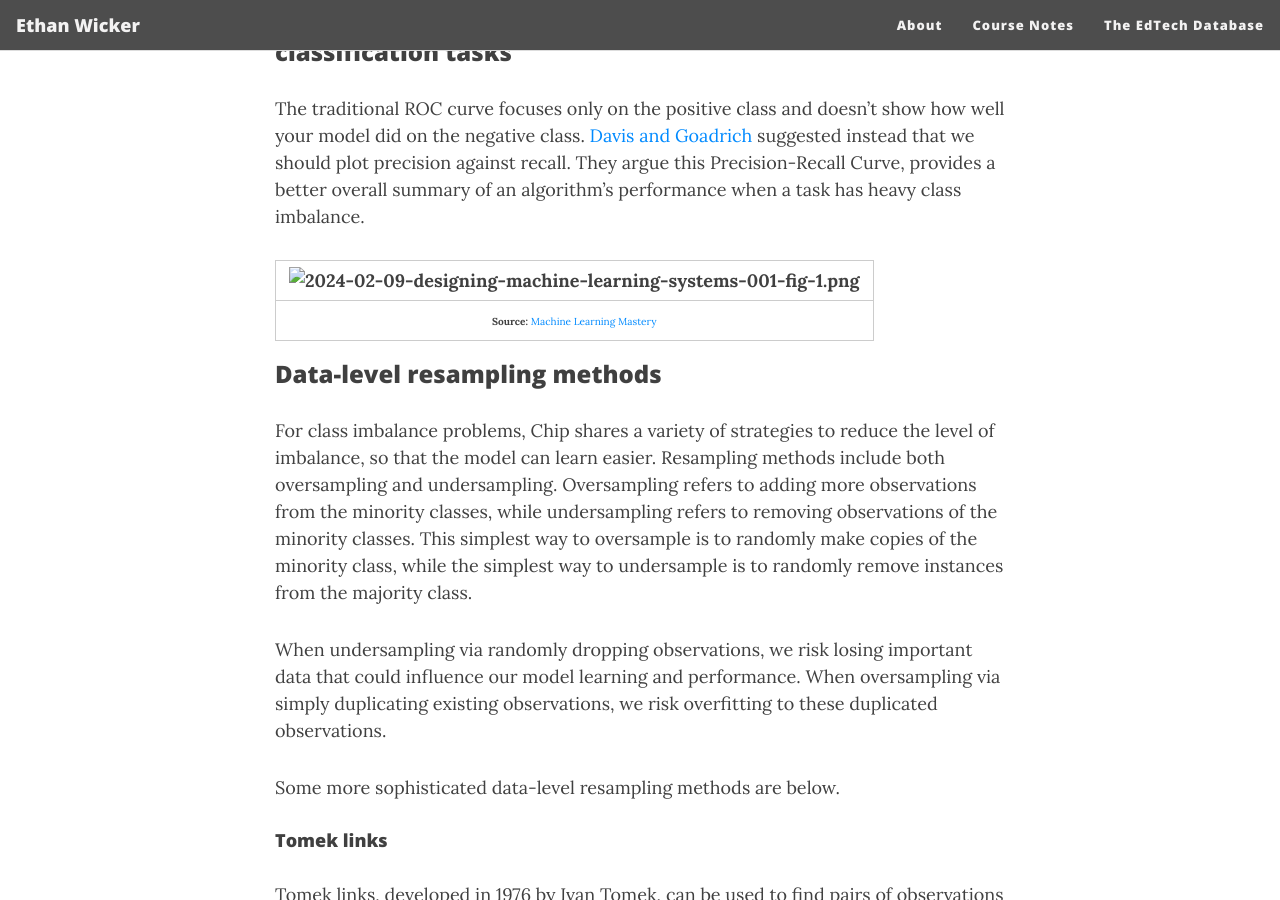
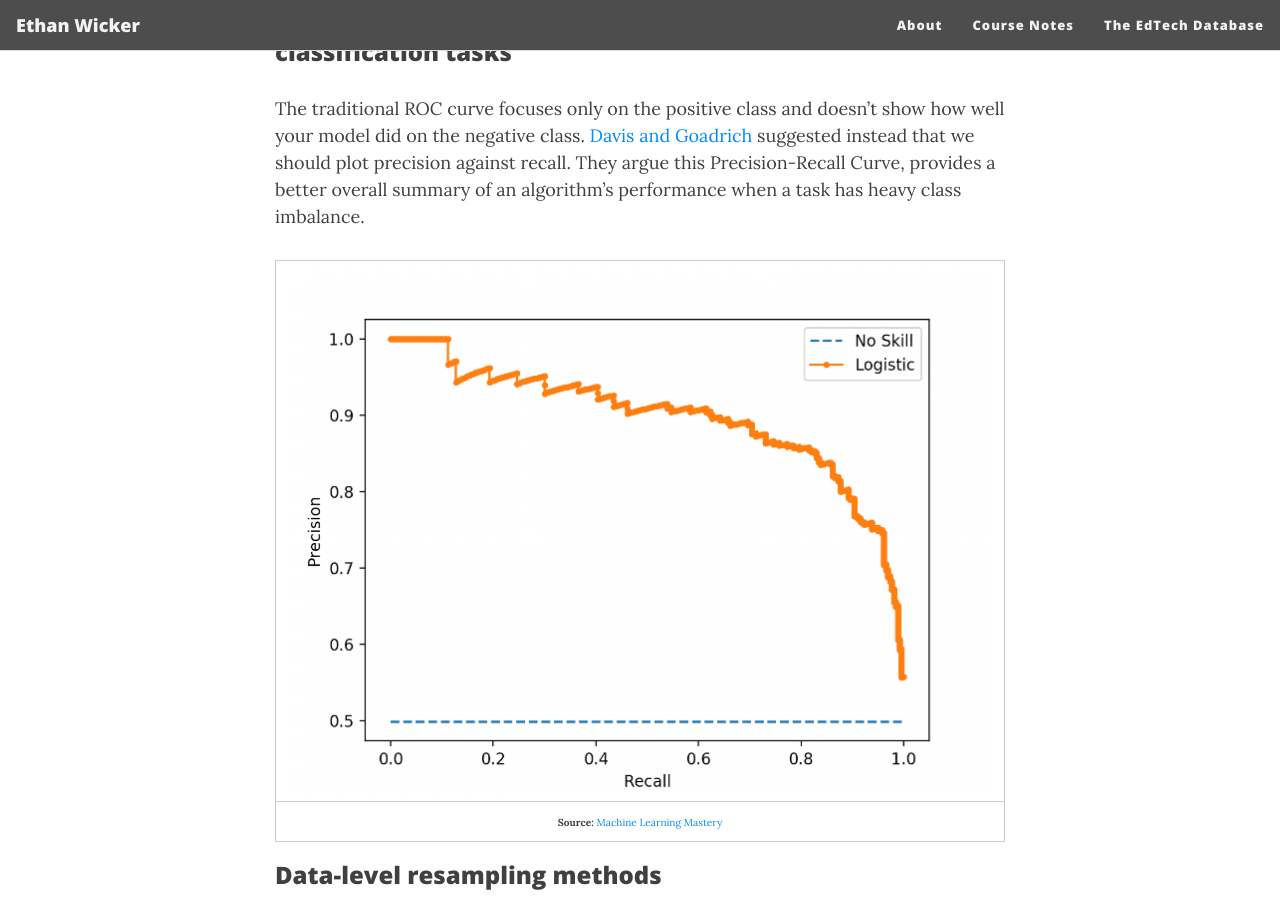
Before and after one commit to ethanwicker/ethanwicker.github.io, a Jekyll site: the page built from _posts/2024-02-09-designing-machine-learning-systems-001.md, in a window 1280 px wide and 900 px high, scrolled down 4027 px. Built offline with Jekyll 4.4.1, drawn with Linux system fonts in a browser that asks for light colours; nearby versions of some CDN libraries; formulas are drawn with MathJax 3.

Commit message:
Updating image location

```diff
--- a/_posts/2024-02-09-designing-machine-learning-systems-001.md
+++ b/_posts/2024-02-09-designing-machine-learning-systems-001.md
@@ -78,7 +78,7 @@ In particular, [pinball loss](https://www.lokad.com/pinball-loss-function-defini
 
 The traditional ROC curve focuses only on the positive class and doesn't show how well your model did on the negative class.  [Davis and Goadrich](https://www.biostat.wisc.edu/~page/rocpr.pdf) suggested instead that we should plot precision against recall.  They argue this Precision-Recall Curve, provides a better overall summary of an algorithm's performance when a task has heavy class imbalance.
 
-| ![2024-02-09-designing-machine-learning-systems-001-fig-1.png](assets/img/2024-02-09-designing-machine-learning-systems-001-fig-1.png){: .mx-auto.d-block :} |
+| ![2024-02-09-designing-machine-learning-systems-001-fig-1.png](/assets/img/2024-02-09-designing-machine-learning-systems-001-fig-1.png){: .mx-auto.d-block :} |
 | :--: |
 | <sub><sup>**Source:** [Machine Learning Mastery](https://machinelearningmastery.com/roc-curves-and-precision-recall-curves-for-imbalanced-classification/) |
 
```
